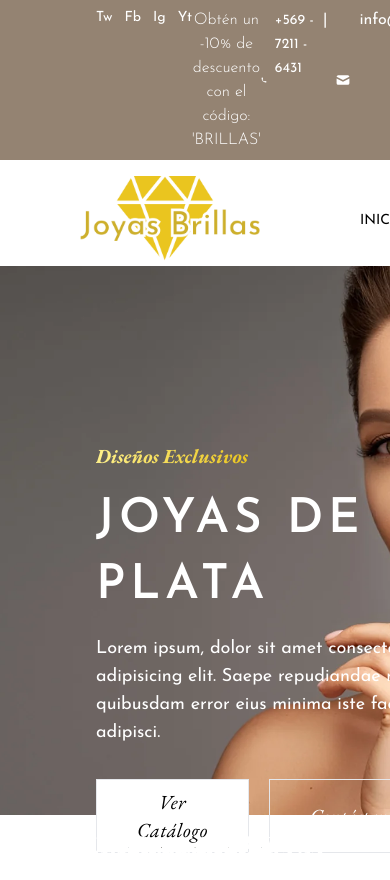
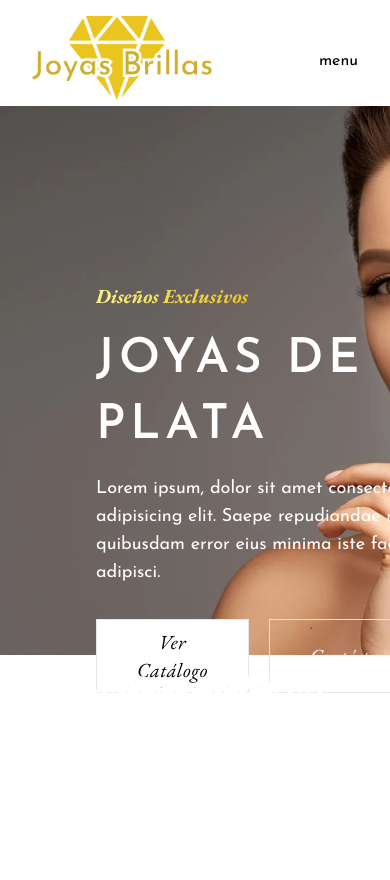
Before and after one commit to EugenioEscobar/JoyasBrillas, a React (Vite) app: page / in a window 390 px wide. After the commit the page ends 844 px from the top, so only its background shows below. Built offline with nearby package versions, Linux system fonts and the light colour scheme; a web font is replaced by a local one.

Commit message:
responsive config

```diff
--- a/src/App.jsx
+++ b/src/App.jsx
@@ -19,7 +19,7 @@ function App() {
   return (
     <div className="overflow-hidden font-josefin ">
       {/* Barra de anuncios Superior */}
-      <div className="flex justify-between bg-backDark px-24 py-2 text-white">
+      <div className="hidden justify-between bg-backDark px-24 py-2 text-white lg:flex">
         <ul className="ul hover:[&>li]:duration-400 flex flex-1 flex-row gap-3 text-sm [&>li>a]:font-normal [&>li]:transition-colors [&>li]:duration-700 hover:[&>li]:text-black hover:[&>li]:transition-colors">
           <li>
             <a href="#">Tw</a>
@@ -59,9 +59,9 @@ function App() {
       </div>
 
       {/* Navegación Principañ */}
-      <nav className="mt-4 flex items-center justify-between  px-20 font-josefin">
+      <nav className="mt-4 flex items-center justify-between px-8 font-josefin md:px-20">
         <img src={logotipo} alt="Joyas Brillas" className="w-[180px]" />
-        <div className="ms-20 flex flex-grow md:flex-row">
+        <div className="ms-20 hidden flex-grow md:flex md:flex-row">
           <a
             href="#"
             className="underline-hover duration-400 relative inline px-5 text-sm font-normal uppercase text-black transition-all ease-in-out hover:text-secondary"
@@ -87,7 +87,7 @@ function App() {
             Contáctanos
           </a>
         </div>
-        <div className="flex">
+        <div className="hidden md:flex">
           <a href="#" className="p-4">
             <FaHeart className="duration-400 text-black transition-all ease-in-out hover:text-secondary" />
           </a>
@@ -98,6 +98,7 @@ function App() {
             <CiSearch className="duration-400 text-black transition-all ease-in-out hover:text-secondary" />
           </a>
         </div>
+        <button className="flex md:hidden">menu</button>
       </nav>
 
       {/* Banner Principal */}
```
